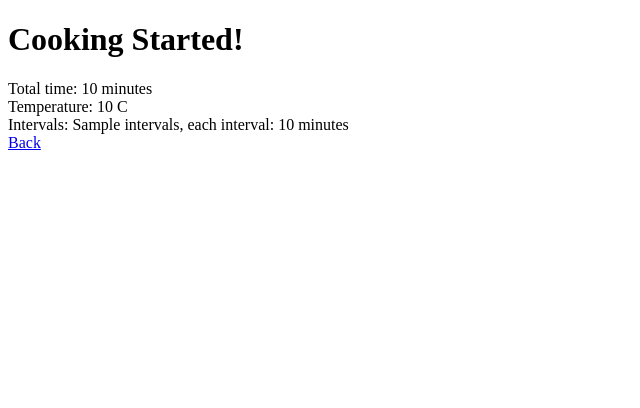
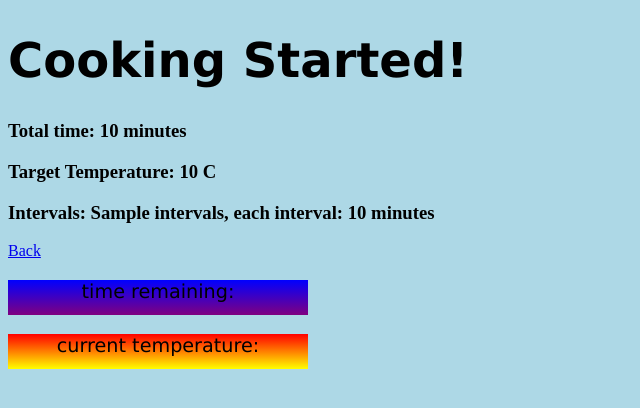
Before and after one commit to jebohn/SlowCooker, a Flask app: template src/website/templates/cooking.html in a window 1280 px wide. Shown: the top 408 px of the page, without its empty margins (0-640 px from the left). Run offline with Flask 3, Linux system fonts and the light colour scheme; the template is opened without the code that fills it: most values are stand-ins (such as "Sample title", 1, 10 or a date in 2020).

Commit message:
Added foundation for current temperature and time remaining

```diff
--- a/src/website/app.py
+++ b/src/website/app.py
@@ -11,8 +11,12 @@ app.secret_key = "raspiraspi"
 
 logger = Logger()
 status = {}
+time_of_start = time.time()
 
 def log_listener():
+	# log_entry = logger.log_queue.get()
+	# status.update(log_entry)
+	# time_of_start = status.get("timestamp")
 	while True:
 		log_entry = logger.log_queue.get()
 		status.update(log_entry)
@@ -60,7 +64,8 @@ def log_stream(cook_duration):
 		while True:
 			if status.get("timestamp", 0) > last_timestamp:
 				last_timestamp = status.get("timestamp")
-				yield f"data: {json.dumps(status)}\n\n"
+				result = [status, time_of_start]
+				yield f"data: {json.dumps(result)}\n\n"
 			time.sleep(0.5)
 	return Response(event_stream(), mimetype="text/event_stream")
 
--- a/src/website/static/cooking.js
+++ b/src/website/static/cooking.js
@@ -1,13 +1,16 @@
 // blah blah blah
-const tempElement = document.getElementById("temp");
-const timeElement = document.getElementById("time");
-const pythonUpdate = new EventSource('/log/stream');
+const tempElement = document.getElementById("current_temperature");
+const timeElement = document.getElementById("time_remaining");
+const pythonUpdate = new EventSource(`/log/stream/${cookDuration}`);
 
 
 pythonUpdate.onmessage = (event) => {
     const data = JSON.parse(event.data);
 
+    const time_of_start = data[1];
+    const status = data[0];
 
-    tempElement.textContent = event.curr_temp;
-    timeElement.textContent = event.timestamp;
+
+    tempElement.textContent = status.curr_temp;
+    timeElement.textContent = cookDuration - (status.timestamp - time_of_start);
 }
--- a/src/website/templates/cooking.html
+++ b/src/website/templates/cooking.html
@@ -1,11 +1,52 @@
 <!DOCTYPE html>
 <html>
+<head>
+<style>
+
+body {
+  background-color: lightblue;
+  /*background: linear-gradient(to top, black, red);*/
+}
+
+h1 {
+  color: black;
+  font-family: verdana;
+  font-size: 300%;
+}
+
+p {
+  color: black;
+  font-family: verdana;
+  font-size: 100%;
+  text-align: center
+}
+#temp {
+  color: black;
+  background: linear-gradient(to bottom, red, yellow);
+  font-family: verdana;
+  font-size: 120%;
+  width: 300px;
+  height: 35px;
+}
+#timeremaining {
+  color: black;
+  background: linear-gradient(to bottom, blue, purple);
+  font-family: verdana;
+  font-size: 120%;
+  width: 300px;
+  height: 35px;
+}
+</style>
+</head>
 <body>
 <h1>Cooking Started!</h1>
-    <div>Total time: <span id="time">{{cook_duration}}</span> minutes</div>
-    <div>Temperature: <span id="target_temp">{{target_temp}}</span> C</div>
-    <div>Intervals: <span id="interval">{{intervals}}</span>, each interval: <span id="interval_duration">{{interval_duration}}</span> minutes</div>
+    <h3 id="totaltime">Total time: <span id="total_time">{{cook_duration}}</span> minutes</h3>
+    <h3>Target Temperature: <span id="target_temp">{{target_temp}}</span> C</h3>
+    <h3>Intervals: <span id="interval">{{intervals}}</span>, each interval: <span id="interval_duration">{{interval_duration}}</span> minutes</h3>
     <a href="/">Back</a>
+
+    <div id="timeremaining"><p id="time_remaining">time remaining: </p></div>
+    <div id="temp"><p id="current_temperature">current temperature: </p></div>
 </body>
 <script type="module" src="{{url_for('static', filename='cooking.js')}}"></script>
 </html>
```
